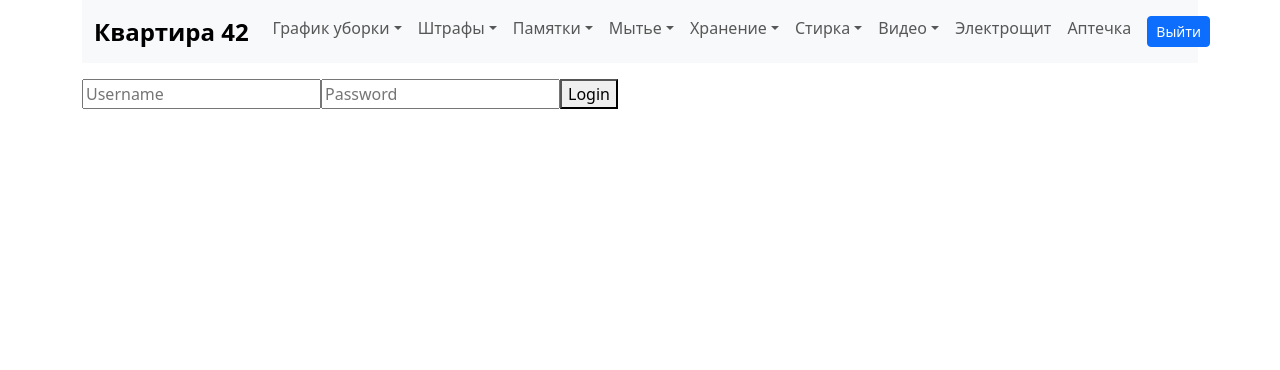
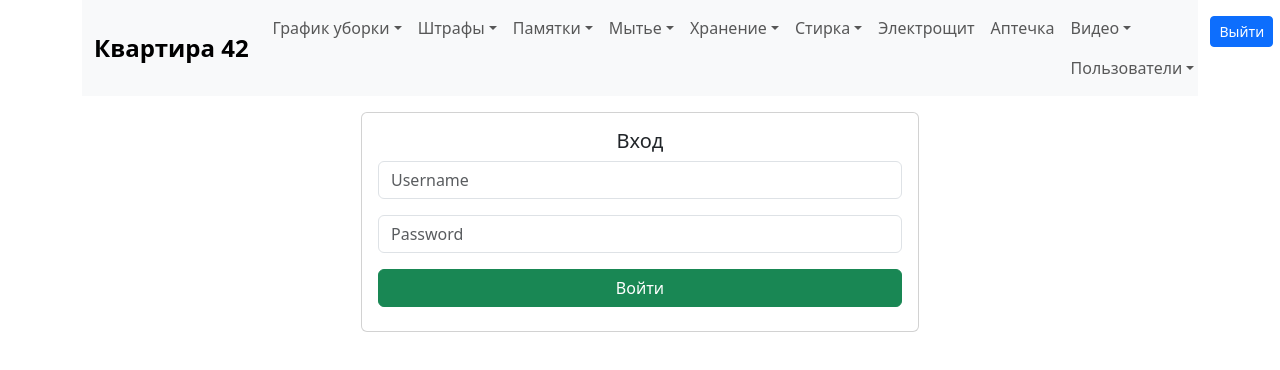
Before and after one commit to kesvesna/smart-home, a React (Create React App) app: page /login in a window 1280 px wide. Shown: the top 370 px of the page. Built offline with nearby package versions, Linux system fonts and the light colour scheme; sample sign-in values are in the browser's storage.

Commit message:
Navbar links changed working only after page reload. TODO change navbar links after user authorized

```diff
--- a/src/App.js
+++ b/src/App.js
@@ -27,21 +27,19 @@ import ElectricalPanel from "./pages/power_supply/ElectricalPanel";
 import Reasons from "./pages/fines/Reasons";
 import Why from "./pages/fines/Why";
 import ProtectedRoute from "./components/auth/ProtectedRoute";
+import {AuthProvider} from '../src/contexts/AuthContext';
 
 function App() {
-
-    const [auth, setAuth] = useState(false);
-    const [user, setUser] = useState('');
 
 
   return (
       <>
+          <AuthProvider>
           <BrowserRouter>
-              <Navbar auth={auth} user={user} setAuth={setAuth}/>
+              <Navbar/>
               <Routes>
                   <Route path={"/"} exact element={<Home/>}/>
-                  <Route path={"/login"} element={<Login setAuth={setAuth} setUser={setUser}/>}/>
-                  <Route path={"/register"} element={<Register/>}/>
+                  <Route path={"/login"} element={<Login/>}/>
                   <Route path={"/password-reset"} element={<PasswordReset/>}/>
                   <Route path={"/duty/room_1"} element={<Room1 roomNumber={1}/>}/>
                   <Route path={"/duty/room_2"} element={<Room2 roomNumber={2}/>}/>
@@ -58,15 +56,19 @@ function App() {
                   <Route path={"/climate/all_rooms"} element={<AllRoomsClimate/>}/>
                   <Route path={"/climate/kitchen"} element={<KitchenClimate/>}/>
                   <Route path={"/climate/room_5"} element={<Room5Climate/>}/>
-                  {/*<Route path={"/video/all_rooms"} element={<AllRoomsVideo/>}/>*/}
-                  <Route path={"/video/kitchen"} element={<KitchenVideo/>}/>
-                  <Route path={"/video/room_5"} element={<Room5Video/>}/>
+
                   <Route path={"/fines/reasons"} element={<Reasons/>}/>
                   <Route path={"/fines/why"} element={<Why/>}/>
-                  <Route path={"/video/all_rooms"} component={<ProtectedRoute component={AllRoomsVideo} />} />
+
+                  <Route path={"/video/all_rooms"} element={<ProtectedRoute component={AllRoomsVideo}/>} />
+                  <Route path={"/video/kitchen"} element={<ProtectedRoute component={KitchenVideo}/>} />
+                  <Route path={"/video/room_5"} element={<ProtectedRoute component={Room5Video}/>} />
+                  <Route path={"/users/add"} element={<ProtectedRoute component={Register}/>} />
+
                   <Route path={"*"} element={<NotFound/>}/>
               </Routes>
           </BrowserRouter>
+          </AuthProvider>
       </>
   );
 }
--- a/src/components/auth/ProtectedRoute.js
+++ b/src/components/auth/ProtectedRoute.js
@@ -1,18 +1,13 @@
 import React, { useContext } from 'react';
-import { Route, Navigate } from 'react-router-dom';
+import { Route, Navigate, Routes } from 'react-router-dom';
 import { AuthContext } from '../../contexts/AuthContext';
 
 const ProtectedRoute = ({ component: Component, ...rest }) => {
-    const { auth } = useContext(AuthContext) || {};
-    if (!auth) {
-        console.log('Auth: ', auth);
-    }
+
+    const { auth } = useContext(AuthContext) || false;
 
     return (
-        <Route
-            {...rest}
-            element={auth ? <Component /> : <Navigate to="/login" />}
-        />
+        auth === true ? <Component /> : <Navigate to="/" />
     );
 };
 
--- a/src/components/main/Navbar.js
+++ b/src/components/main/Navbar.js
@@ -1,8 +1,10 @@
 import React from 'react';
 import { NavLink } from "react-router-dom";
 import Logout from '../../pages/auth/Logout'
+import {useAuth} from "../../contexts/AuthContext";
+const Navbar = () => {
 
-const Navbar = ({ auth, user, setAuth }) => {
+    const { auth } = useAuth();
 
     return (
         <>
@@ -134,8 +136,18 @@ const Navbar = ({ auth, user, setAuth }) => {
                                     </li>
                                 </ul>
                             </li>
+                            <li className="nav-item">
+                                <NavLink className="nav-link "
+                                         to={"/power_supply/electrical_panel"}>Электрощит</NavLink>
+                            </li>
+                            <li className="nav-item">
+                                <NavLink className="nav-link" to={"/health/first_aid_kit"}>Аптечка</NavLink>
+                            </li>
+                            {auth ? (
+                                    <div>
                                         <li className="nav-item dropdown">
-                                <a className="nav-link dropdown-toggle" href="#" role="button" data-bs-toggle="dropdown"
+                                            <a className="nav-link dropdown-toggle" href="#" role="button"
+                                               data-bs-toggle="dropdown"
                                                aria-expanded="false">
                                                 Видео
                                             </a>
@@ -158,21 +170,37 @@ const Navbar = ({ auth, user, setAuth }) => {
                                                 </li>
                                             </ul>
                                         </li>
+                                        <li className="nav-item dropdown">
+                                            <a className="nav-link dropdown-toggle" href="#" role="button"
+                                               data-bs-toggle="dropdown"
+                                               aria-expanded="false">
+                                                Пользователи
+                                            </a>
+                                            <ul className="dropdown-menu">
+                                                <li>
+                                                    <NavLink className="dropdown-item" to={"/users/add"}>Добавить</NavLink>
+                                                </li>
+                                            </ul>
+                                        </li>
+                                    </div>
+                                )
+
+                                :
+                                (
+                                    ''
+                                )
+                            }
+                            {auth ? (
                                     <li className="nav-item">
-                                <NavLink className="nav-link "
-                                         to={"/power_supply/electrical_panel"}>Электрощит</NavLink>
+                                        <div className="nav-link"><Logout /></div>
                                     </li>
-                            <li className="nav-item">
-                                <NavLink className="nav-link" to={"/health/first_aid_kit"}>Аптечка</NavLink>
-                            </li>
-                            {auth != null ?
-                                <li className="nav-item">
-                                    <div className="nav-link"><Logout setAuth={setAuth}/></div>
-                                </li>
+                                )
                                 :
+                                (
                                     <li className="nav-item">
                                     <NavLink className="nav-link" to={"/login"}>Войти</NavLink>
                                 </li>
+                                )
                             }
 
                         </ul>
--- a/src/contexts/AuthContext.js
+++ b/src/contexts/AuthContext.js
@@ -1,9 +1,9 @@
 
-import React, { createContext, useState, useEffect } from 'react';
+import React, { createContext, useState, useEffect, useContext } from 'react';
 
 export const AuthContext = createContext();
 
-const AuthProvider = ({ children }) => {
+export const AuthProvider = ({ children }) => {
 
     const [auth, setAuth] = useState(!!localStorage.getItem('accessToken'));
 
@@ -24,4 +24,6 @@ const AuthProvider = ({ children }) => {
     );
 };
 
-export default AuthProvider;
+export const useAuth = () => {
+    return useContext(AuthContext);
+};
--- a/src/pages/auth/Login.js
+++ b/src/pages/auth/Login.js
@@ -1,45 +1,71 @@
 
 import React, { useState } from 'react';
 import axios from 'axios';
+import bcrypt from "bcryptjs";
+import {useNavigate} from "react-router-dom";
+
 
 const API_URL = 'http://localhost:5000/';
 
-const Login = ({ setAuth, setUser }) => {
+const Login = () => {
+
+    // TODO make change navbar links after user authorized
 
     const [username, setUsername] = useState('');
     const [password, setPassword] = useState('');
     const [message, setMessage] = useState('');
 
+
+    const navigate = useNavigate();
+
     const handleLogin = async (e) => {
         e.preventDefault();
         try {
             const response = await axios.post(API_URL + 'login', { username, password });
-            setAuth(response.data.accessToken);
-            setUser(response.data.username);
+            setMessage(response.data.message);
             localStorage.setItem('accessToken', response.data.accessToken);
             localStorage.setItem('username', response.data.username);
+            navigate("/");
         } catch (error) {
-            console.error("Login failed", error);
+            setMessage(error.response.data.message);
         }
     };
 
+    const cardStyle = {
+        "width": "100%",
+        "maxWidth": "50%"
+    };
+
     return (
+
     <div className="container mt-3">
+        <div className="d-flex align-items-center justify-content-center">
+            <div className="card" style={cardStyle}>
+                <div className="card-body">
+                    <h5 className="card-title text-center">Вход</h5>
                     <form onSubmit={handleLogin}>
-            <input
-                type="text"
+                        <div className="mb-3">
+                            <input type="text" className="form-control" id="username"
+                                   aria-describedby="usernameHelp"
+                                   required
+                                   placeholder="Username"
                                    value={username}
-                onChange={(e) => setUsername(e.target.value)}
-                placeholder="Username"
+                                   onChange={e => setUsername(e.target.value)}
                             />
-            <input
-                type="password"
+                        </div>
+                        <div className="mb-3">
+                            <input type="password" className="form-control" id="password" required
+                                   placeholder="Password"
                                    value={password}
-                onChange={(e) => setPassword(e.target.value)}
-                placeholder="Password"
+                                   onChange={e => setPassword(e.target.value)}
                             />
-            <button type="submit">Login</button>
+                            <p className="text-danger mt-2 fw-bold">{message}</p>
+                        </div>
+                        <button className="btn btn-success w-100 mb-2" type="submit">Войти</button>
                     </form>
+                </div>
+            </div>
+        </div>
     </div>
     );
 };
--- a/src/pages/auth/Register.js
+++ b/src/pages/auth/Register.js
@@ -1,10 +1,61 @@
-import React from "react";
+import React, { useState } from 'react';
+import axios from 'axios';
+
+const API_URL = 'http://localhost:5000/';
+
 
 const Register = () => {
+
+    const [username, setUsername] = useState('');
+    const [password, setPassword] = useState('');
+    const [message, setMessage] = useState('');
+
+    const handleRegister = async (e) => {
+        e.preventDefault();
+        try {
+            const response = await axios.post(API_URL + 'register', { username, password });
+            setMessage(response.data.message);
+        } catch (error) {
+            setMessage(error.response.data.message);
+        }
+    };
+
+    const cardStyle = {
+        "width": "100%",
+        "maxWidth": "50%"
+    };
+
     return (
-        <>
-            <p>Register page</p>
-        </>
+
+        <div className="container mt-3">
+            <div className="d-flex align-items-center justify-content-center">
+                <div className="card" style={cardStyle}>
+                    <div className="card-body">
+                        <h5 className="card-title text-center">Регистрация</h5>
+                        <form onSubmit={handleRegister}>
+                            <div className="mb-3">
+                                <input type="text" className="form-control" id="username"
+                                       aria-describedby="usernameHelp"
+                                       required
+                                       placeholder="Username"
+                                       value={username}
+                                       onChange={e => setUsername(e.target.value)}
+                                />
+                            </div>
+                            <div className="mb-3">
+                                <input type="password" className="form-control" id="password" required
+                                       placeholder="Password"
+                                       value={password}
+                                       onChange={e => setPassword(e.target.value)}
+                                />
+                                <p className="text-danger mt-2 fw-bold">{message}</p>
+                            </div>
+                            <button className="btn btn-success w-100 mb-2" type="submit">Регистрация</button>
+                        </form>
+                    </div>
+                </div>
+            </div>
+        </div>
     );
 };
 
```
Also changed, not shown: src/components/auth/AuthForm.js (deleted, +0 -69 lines), src/pages/auth/Logout.js (+3 -4 lines). Lines whose indentation alone changed are shown as unchanged.
